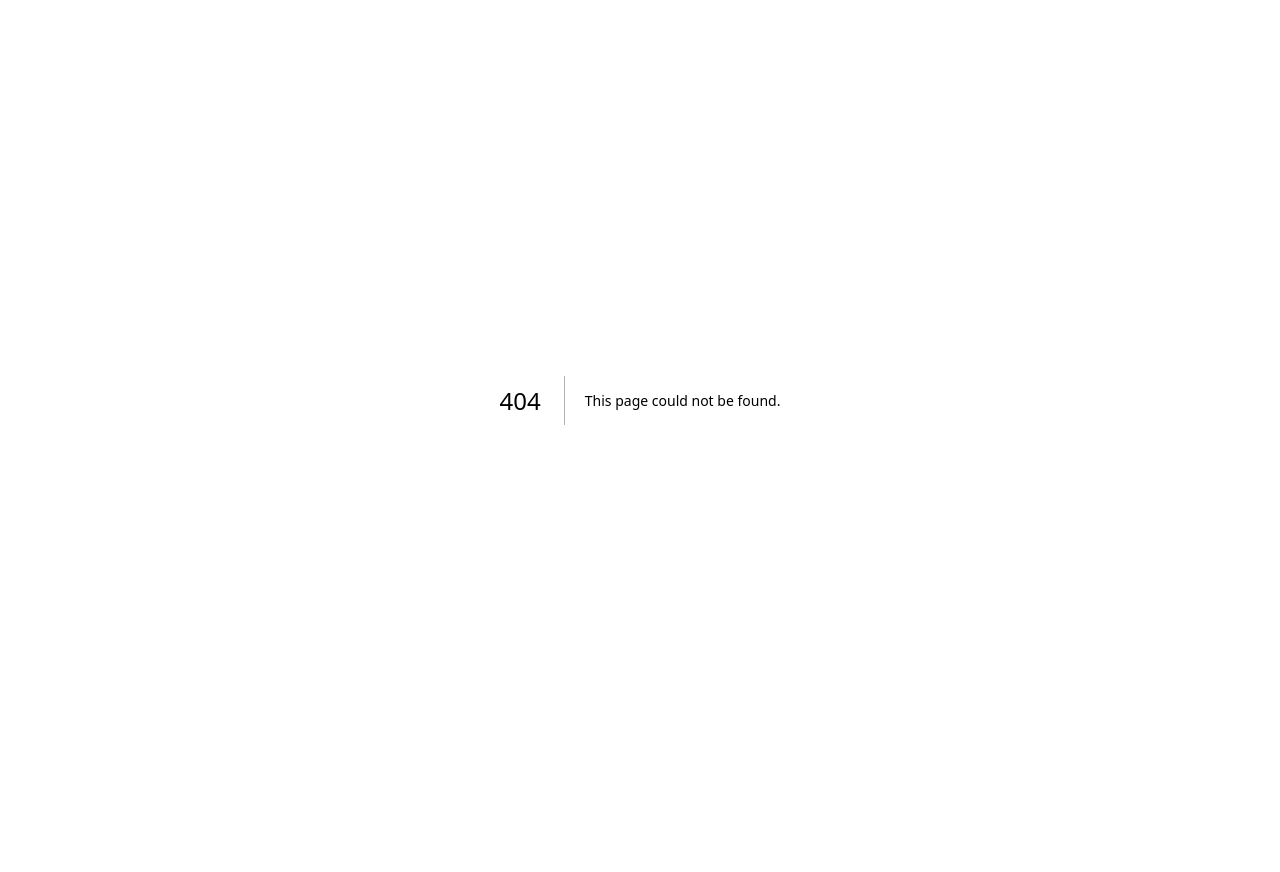
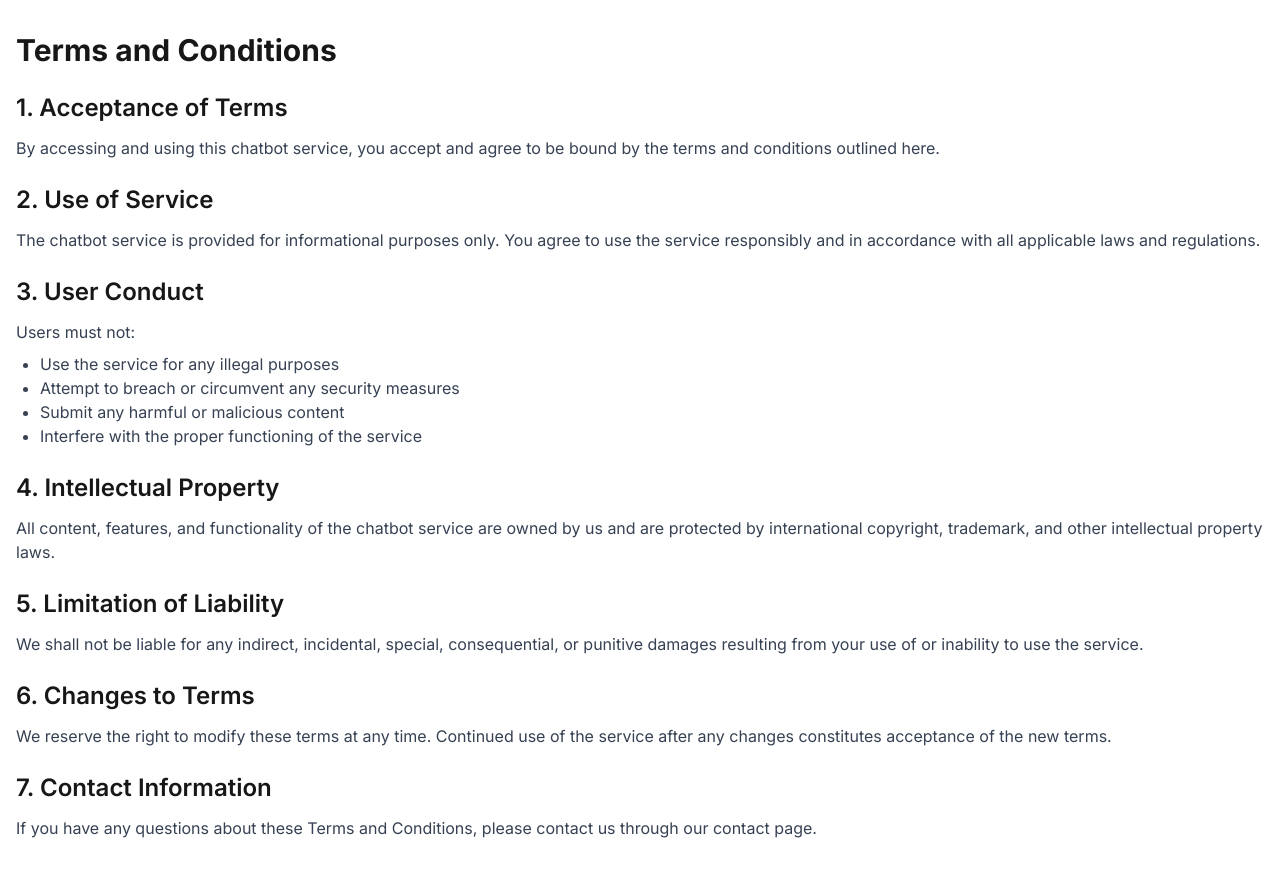
Before and after one commit to slashml/chatbot, a Next.js app: page /terms-conditions in a window 1280 px wide. Before the commit this address had no page. Before the commit the page ends 800 px from the top, so only its background shows below. Built offline with nearby package versions, Linux system fonts and the light colour scheme.

Commit message:
terms or condiitions page added

```diff
--- /dev/null
+++ b/app/terms-conditions/page.tsx
@@ -0,0 +1,68 @@
+import React from 'react';
+
+const TermsAndConditions = () => {
+  return (
+    <div className="container mx-auto px-4 py-8">
+      <h1 className="text-3xl font-bold mb-6">Terms and Conditions</h1>
+
+      <div className="space-y-6">
+        <section>
+          <h2 className="text-2xl font-semibold mb-3">1. Acceptance of Terms</h2>
+          <p className="text-gray-700">
+            By accessing and using this chatbot service, you accept and agree to be bound by the terms and conditions outlined here.
+          </p>
+        </section>
+
+        <section>
+          <h2 className="text-2xl font-semibold mb-3">2. Use of Service</h2>
+          <p className="text-gray-700">
+            The chatbot service is provided for informational purposes only. You agree to use the service responsibly and in accordance with all applicable laws and regulations.
+          </p>
+        </section>
+
+        <section>
+          <h2 className="text-2xl font-semibold mb-3">3. User Conduct</h2>
+          <p className="text-gray-700">
+            Users must not:
+          </p>
+          <ul className="list-disc ml-6 mt-2 text-gray-700">
+            <li>Use the service for any illegal purposes</li>
+            <li>Attempt to breach or circumvent any security measures</li>
+            <li>Submit any harmful or malicious content</li>
+            <li>Interfere with the proper functioning of the service</li>
+          </ul>
+        </section>
+
+        <section>
+          <h2 className="text-2xl font-semibold mb-3">4. Intellectual Property</h2>
+          <p className="text-gray-700">
+            All content, features, and functionality of the chatbot service are owned by us and are protected by international copyright, trademark, and other intellectual property laws.
+          </p>
+        </section>
+
+        <section>
+          <h2 className="text-2xl font-semibold mb-3">5. Limitation of Liability</h2>
+          <p className="text-gray-700">
+            We shall not be liable for any indirect, incidental, special, consequential, or punitive damages resulting from your use of or inability to use the service.
+          </p>
+        </section>
+
+        <section>
+          <h2 className="text-2xl font-semibold mb-3">6. Changes to Terms</h2>
+          <p className="text-gray-700">
+            We reserve the right to modify these terms at any time. Continued use of the service after any changes constitutes acceptance of the new terms.
+          </p>
+        </section>
+
+        <section>
+          <h2 className="text-2xl font-semibold mb-3">7. Contact Information</h2>
+          <p className="text-gray-700">
+            If you have any questions about these Terms and Conditions, please contact us through our contact page.
+          </p>
+        </section>
+      </div>
+    </div>
+  );
+};
+
+export default TermsAndConditions;
```
